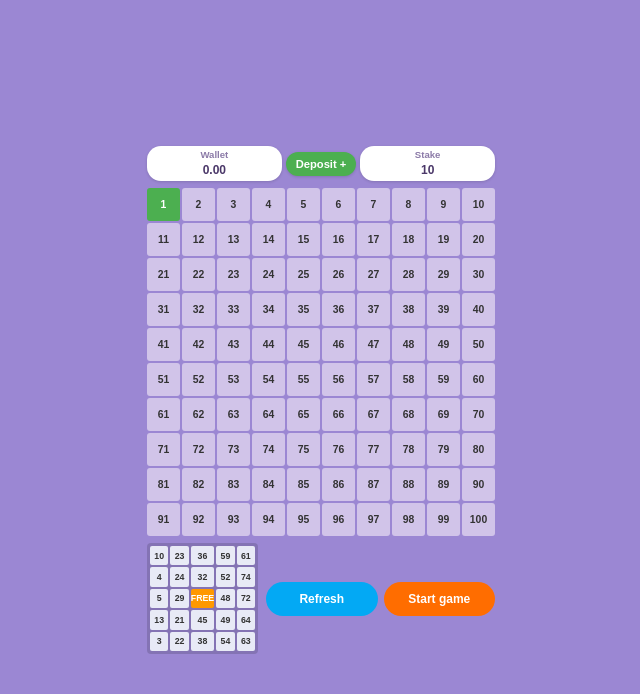
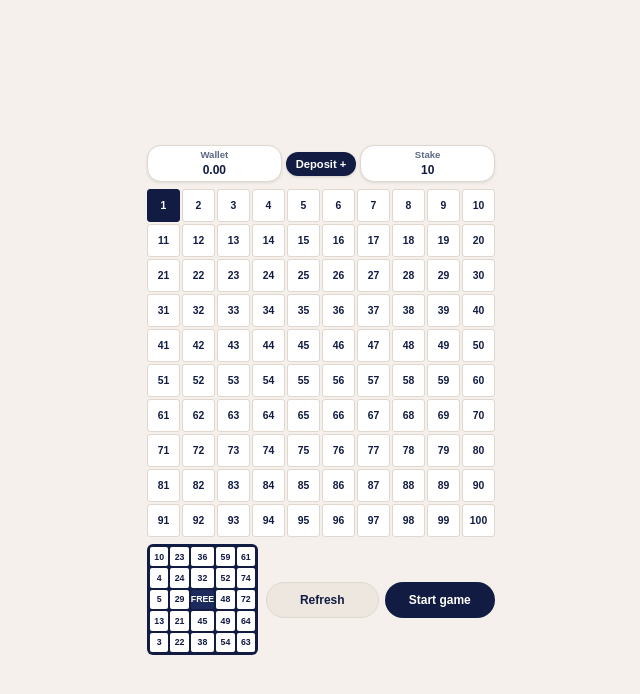
Before and after one commit to robeldemisse34-sudo/addis-bingo-, a website: page index.html in a window 1280 px wide. Shown: the whole page, without its empty margins (319-959 px from the left). Drawn offline with Linux system fonts and the light colour scheme; no server answers.

Commit message:
Update style.css

```diff
--- a/style.css
+++ b/style.css
@@ -1,6 +1,6 @@
 body {
-    background-color: #9b87d3;
-    color: #ffffff;
+    background-color: #f5f0eb;
+    color: #121c42;
     font-family: Arial, sans-serif;
     display: flex;
     justify-content: center;
@@ -30,11 +30,12 @@ body {
 
 .stat-box {
     background: #ffffff;
-    color: #4b3869;
+    color: #121c42;
     padding: 3px 10px;
     border-radius: 14px;
     text-align: center;
-    box-shadow: 0 1px 3px rgba(0,0,0,0.15);
+    box-shadow: 0 1px 3px rgba(0,0,0,0.1);
+    border: 1px solid #e0d7ce;
     flex: 1;
 }
 
@@ -42,18 +43,18 @@ body {
     display: block;
     font-size: 0.6rem;
     font-weight: bold;
-    color: #8c7ba8;
+    color: #5d6882;
 }
 
 .stat-value {
     font-size: 0.75rem;
     font-weight: bold;
-    color: #4b3869;
+    color: #121c42;
 }
 
 #depositBtn {
-    background-color: #4caf50;
-    color: white;
+    background-color: #121c42;
+    color: #ffffff;
     border: none;
     padding: 6px 10px;
     font-size: 0.7rem;
@@ -70,8 +71,8 @@ body {
 }
 
 .selector-cell {
-    background-color: #d1c4e9;
-    color: #333;
+    background-color: #ffffff;
+    color: #121c42;
     aspect-ratio: 1;
     display: flex;
     justify-content: center;
@@ -80,11 +81,13 @@ body {
     font-weight: bold;
     border-radius: 3px;
     cursor: pointer;
+    border: 1px solid #e0d7ce;
 }
 
 .selector-cell.selected {
-    background-color: #4caf50;
-    color: white;
+    background-color: #121c42;
+    color: #ffffff;
+    border-color: #121c42;
 }
 
 .bottom-section {
@@ -99,17 +102,17 @@ body {
     display: grid;
     grid-template-columns: repeat(5, 1fr);
     gap: 2px;
-    background: rgba(0, 0, 0, 0.15);
+    background: #121c42;
     padding: 3px;
-    border-radius: 4px;
+    border-radius: 6px;
     width: 105px;
     height: 105px;
     flex-shrink: 0;
 }
 
 .bingo-cell {
-    background-color: #e8eaf6;
-    color: #333;
+    background-color: #ffffff;
+    color: #121c42;
     display: flex;
     justify-content: center;
     align-items: center;
@@ -121,8 +124,8 @@ body {
 }
 
 .bingo-cell.daubed {
-    background-color: #ff9800;
-    color: white;
+    background-color: #1c2a5e;
+    color: #ffffff;
 }
 
 .action-buttons {
@@ -132,9 +135,9 @@ body {
 }
 
 #refreshBtn {
-    background-color: #03a9f4;
-    color: white;
-    border: none;
+    background-color: #ede7e0;
+    color: #121c42;
+    border: 1px solid #e0d7ce;
     padding: 10px 4px;
     font-size: 0.75rem;
     font-weight: bold;
@@ -145,8 +148,8 @@ body {
 }
 
 #startBtn {
-    background-color: #ff6d00;
-    color: white;
+    background-color: #121c42;
+    color: #ffffff;
     border: none;
     padding: 10px 4px;
     font-size: 0.75rem;
@@ -166,36 +169,39 @@ body {
     top: 0;
     width: 100%;
     height: 100%;
-    background-color: rgba(0,0,0,0.5);
+    background-color: rgba(18, 28, 66, 0.6);
     justify-content: center;
     align-items: center;
 }
 
 .modal-content {
     background-color: #ffffff;
-    color: #333;
+    color: #121c42;
     padding: 20px;
     border-radius: 10px;
     width: 80%;
     max-width: 280px;
     text-align: center;
+    border: 1px solid #e0d7ce;
 }
 
 .modal-content h3 {
     margin-top: 0;
-    color: #4b3869;
+    color: #121c42;
 }
 
 .payment-option {
-    background: #f1f1f1;
+    background: #f5f0eb;
+    color: #121c42;
     padding: 8px;
     margin: 8px 0;
     border-radius: 5px;
     font-size: 0.8rem;
+    border: 1px solid #e0d7ce;
 }
 
 #closeModalBtn {
-    background-color: #ff4757;
+    background-color: #121c42;
     color: white;
     border: none;
     padding: 8px 16px;
```
